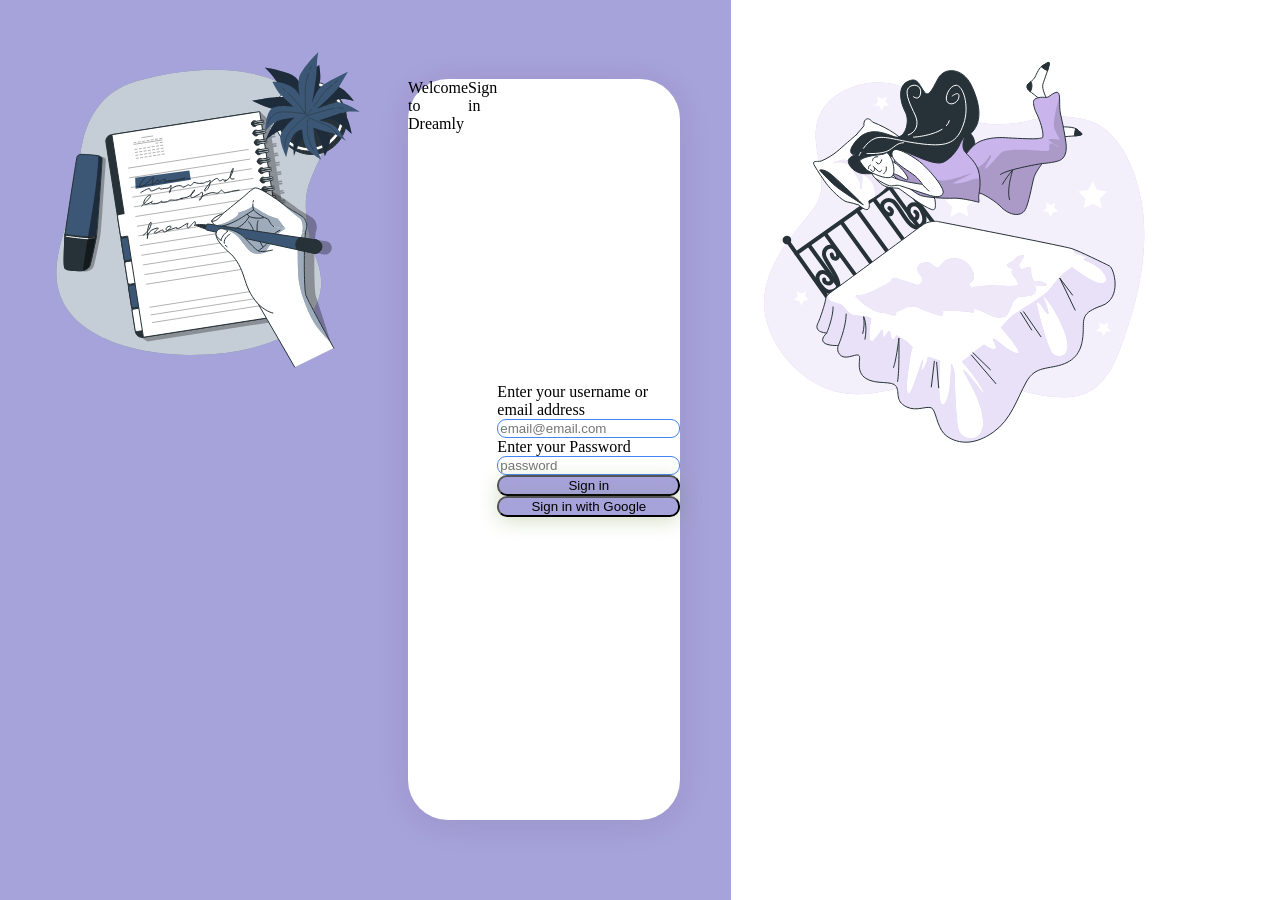
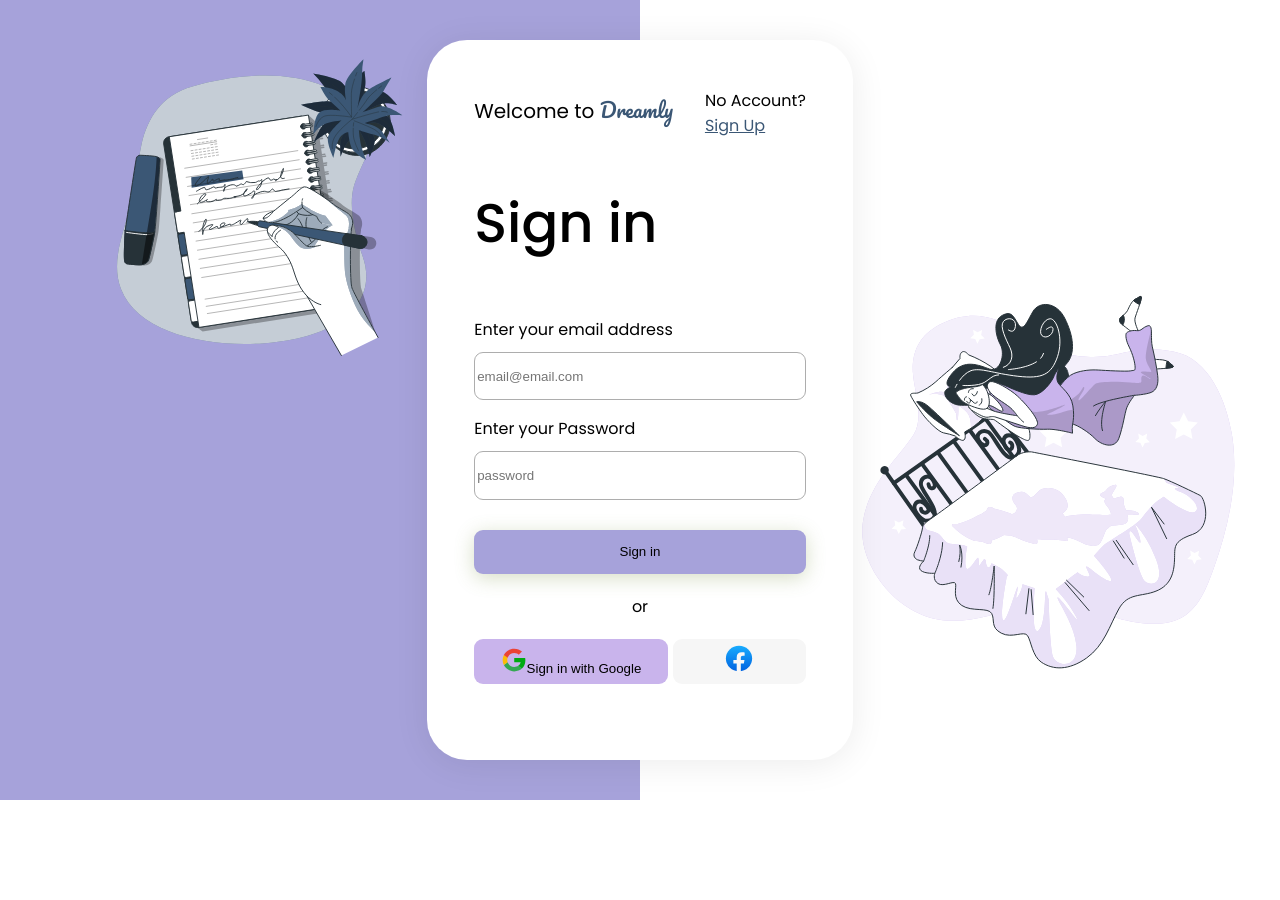
Before and after one commit to tina2042/Dreamly---PHP-JS, a PHP site: page /public/views/login.html in a window 1280 px wide. After the commit the page ends 800 px from the top, so only its background shows below. Run offline with PHP 8.4, Linux system fonts and the light colour scheme.

Commit message:
First view

```diff
--- a/public/css/login.css
+++ b/public/css/login.css
@@ -1,62 +1,167 @@
 body {
     margin: 0;
     padding: 0;
-    width: 100%;
-    height: 100%;
+    background: linear-gradient(to right, #A6A2DA 50%, #FFF 50%);
+    display: flex;
+    justify-content: center;
+    align-items: center;
+    height: 100vh;
+    font-family: 'Poppins', sans-serif;
+    font-weight: 400;
 }
-.backgroundrectangle{
-    width: 731px;
-    height: 900px;
-    display: flex;
-    flex-direction: row;
-    background: #A6A2DA;
+
+.Welcome {
+    margin-left: calc(3.7125vw); /* Wyrównanie do lewej */
+    font-size: 1.25em;
+    font-weight: 400;
 }
-.container{
-    background: #FFFEF9;
+
+.Welcome > span {
+    color: #3B5775;
+    font-family: 'Pacifico';
 }
-.sally{
-    width: 408px;
-    height: 408px;
-    flex-shrink: 0;
-    border-right: 964em;
-    border-top: 83em;
-    border-left: 68em;
-    border-bottom: 409em;
+.no-account-section > p {
+    margin-bottom: 0;
 }
-.welcome{
-    color: #000;
-    font-family: Poppins;
-    font-size: 20px;
-    font-style: normal;
-    font-weight: 400;
-    line-height: normal;
+.notes img, .sally img {
+    min-width: 100px;
+    max-width: 500px;
+    height: auto;
+    z-index: 1;
 }
-.loginrectangle{
-    width: 539px;
-    height: 741px;
+
+.notes img {
+    width: 30vw;
+    position: absolute;
+    left: 5%;
+    top: 10px;
+}
+
+.loginrectangle {
+    width: calc(100vw / 3);
+    height: 90vh;
+
     border-radius: 40px;
     background: #FFF;
     box-shadow: 0px 4px 35px 0px rgba(0, 0, 0, 0.08);
+
     display: flex;
-    flex-direction: row;
-    margin-top: 79px;
-    margin-bottom: 80px;
+    flex-direction: column;
+    align-items: center;
 
+    z-index: 10;
 }
+.loginrectangle form {
+    width: calc(100% - 7.425vw);
+    margin: 0 calc(3.7125vw);
+}
+
+.sally img {
+    width: 40vw;
+    position: absolute;
+    right: 0;
+    top: 60%;
+    transform: translateY(-50%);
+}
+
 form {
     display: flex;
     flex-direction: column;
-    justify-content: center;
+}
 
-}
-form > input
-{
+form > input {
+    height: calc(100vh * (50 / 900));
     border-radius: 9px;
-    border: 1px solid #4285F4;
+    border: 1px solid #ADADAD;
     background: #FFF;
 }
+
 button{
-    border-radius: 10px;
-background: #A6A2DA;
-box-shadow: 0px 4px 19px 0px rgba(119, 147, 65, 0.30);
+    height: calc(100vh * (50 / 900));
+    border: none;
+    border-radius: 9px;
+    background: #C9B4EC;
 }
+
+.submit{
+    margin-top: 30px;
+    background: #A6A2DA;
+    box-shadow: 0px 4px 19px 0px rgba(119, 147, 65, 0.30);
+}
+
+.top-section {
+    width: 100%;
+    display: flex;
+    justify-content: space-between;
+    margin-top: 2rem;
+}
+
+.no-account-section {
+    display: flex;
+    flex-direction: column;
+    align-items: flex-start;
+    margin-right: calc(3.7125vw); /* Wyrównanie do prawej */
+}
+.no-account-section > a {
+    color: #3B5775;
+}
+.Sign-in {
+    font-size: 3.4em;
+    font-weight: 500;
+    align-self: flex-start; /* Wyrównanie do lewej */
+    margin-left: calc(3.7125vw);
+}
+
+form p {
+    margin-bottom: 10px; /* Bliżej inputów */
+}
+
+form > input[name="password"] {
+    position: relative; /* Będzie kontenerem dla "Forgot your password?" */
+}
+
+form a[href^="https://youtu.be/"] {
+    position: absolute;
+    right: 10px; /* Odsunięcie od prawej krawędzi inputa */
+    bottom: -20px; /* Umieszczenie pod inputem */
+}
+
+form > .submit {
+    width: 100%; /* Aby był szerszy */
+}
+
+form > p:last-of-type {
+    text-align: center;
+    margin: 20px 0;
+}
+
+.social-buttons {
+    display: flex;
+    justify-content: space-between;  /* dodaje odstępy między przyciskami */
+    width: 100%;  /* zapewnia, że przyciski rozciągną się na całą szerokość dostępnego miejsca */
+}
+
+.google {
+    flex: 1.5;  /* sprawia, że przycisk Google jest szerszy */
+    margin-right: 5px;
+}
+
+.facebook {
+    flex: 1;
+    background: #F6F6F6;
+}
+
+form > .google {
+    display: flex;
+    align-items: center;
+    justify-content: center;
+    text-align: center;
+}
+
+form > .google img {
+    margin-right: 10px;
+}
+
+form > .facebook {
+    text-align: center;
+}
--- a/public/views/login.html
+++ b/public/views/login.html
@@ -4,33 +4,46 @@
     <meta charset="UTF-8">
     <meta name="viewport" content="width=device-width, initial-scale=1.0">
     <title>Login</title>
+    <link rel="preconnect" href="https://fonts.googleapis.com">
+    <link rel="preconnect" href="https://fonts.gstatic.com" crossorigin>
+    <link href="https://fonts.googleapis.com/css2?family=Poppins:wght@400;500&display=swap" rel="stylesheet">
+    <link rel="preconnect" href="https://fonts.googleapis.com">
+    <link rel="preconnect" href="https://fonts.gstatic.com" crossorigin>
+    <link href="https://fonts.googleapis.com/css2?family=Pacifico&family=Poppins:wght@500&display=swap" rel="stylesheet">
     <link rel="stylesheet" href="../css/login.css">
 </head>
 <body>
-    <div class="conteiner">
-        <div class="backgroundrectangle">
 
     <div class="notes">
         <img src="../img/notes.svg">
     </div>
     <div class="loginrectangle">
-            <div class="Welcome">Welcome to Dreamly</div>
-            <div class="Sign in">Sign in</div>
+        <div class="top-section">
+            <h3 class="Welcome">Welcome to <span>Dreamly</span></h3>
+            <div class="no-account-section">
+                <p>No Account?</p>
+                <a href="https://youtu.be/dQw4w9WgXcQ?si=Lwl3ggj9rA51nUAv">Sign Up</a>
+            </div>
+        </div>
+
+        <h1 class="Sign-in">Sign in</h1>
 
         <form>
-                <div class="Enteremail">Enter your username or email address</div>
+            <p>Enter your email address</p>
             <input name="email" type="text" placeholder="email@email.com">
-                <div class="Enterpassword">Enter your Password</div>
+            <p>Enter your Password</p>
             <input name="password" type="password" placeholder="password">
-                <button type="submit">Sign in</button>
-                <button>Sign in with Google</button>
+            <button type="submit" class="submit">Sign in</button>
+            <p>or</p>
+            <div class="social-buttons">
+                <button class="google"><img src="../img/google_logo.svg">Sign in with Google</button>
+                <button class="facebook"><img src="../img/facebook_logo.svg"></button>
+            </div>
         </form>
 
     </div>
     <div class="sally">
         <img src="../img/sally.svg">
     </div>
-        </div>
-    </div>
 </body>
 </html>
```
Also changed, not shown: docker-compose.yml (+7 -0 lines), public/css/global.css (+45 -0 lines), public/views/dashboard.html (+73 -2 lines), public/img/facebook_logo.svg (added), public/img/google_logo.svg (added), 1 other file. Lines whose indentation alone changed are shown as unchanged.
